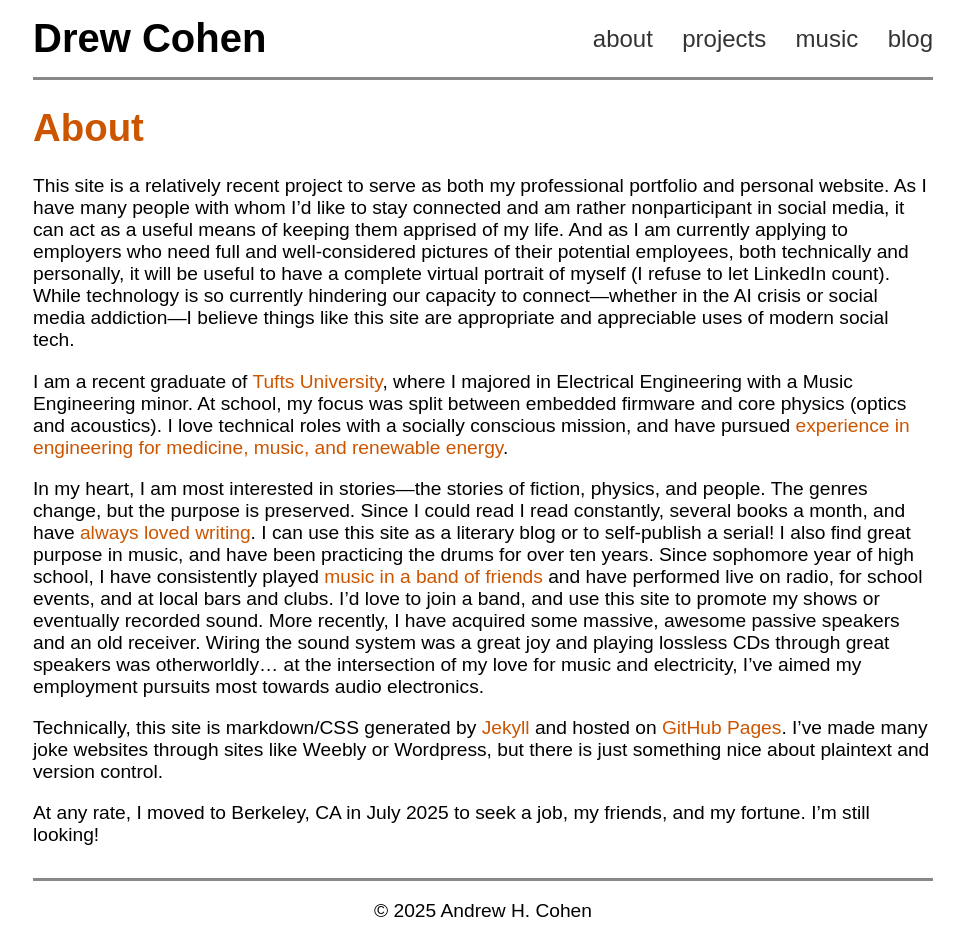
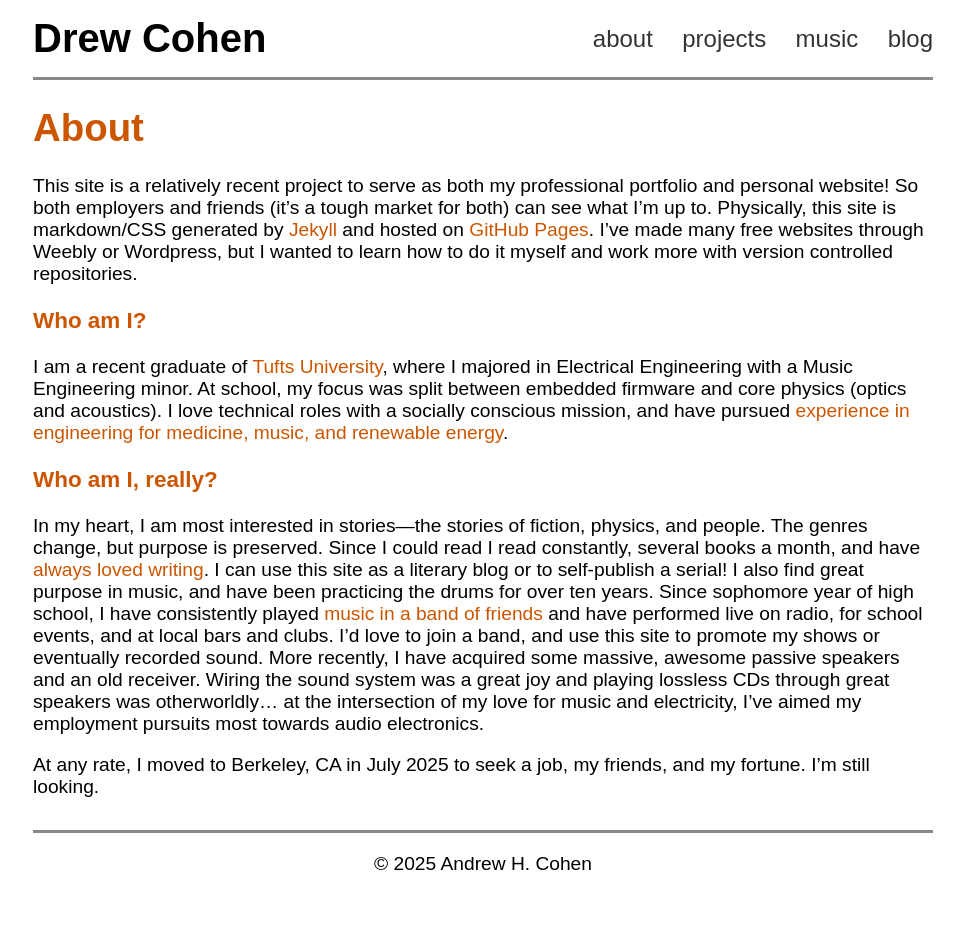
Before and after one commit to guanadrew/guanadrew.github.io, a Jekyll site: the page built from about.md, in a window 1280 px wide. Shown: the whole page, without its empty margins (157-1121 px from the left). Built offline with Jekyll 4.4.1, drawn with Linux system fonts in a browser that asks for light colours; after the commit the page ends 900 px from its top, so only the background shows below that.

Commit message:
Editing sections

```diff
--- a/about.md
+++ b/about.md
@@ -5,13 +5,17 @@ title: about
 
 # About
 
-This site is a relatively recent project to serve as both my professional portfolio and personal website. As I have many people with whom I'd like to stay connected and am rather nonparticipant in social media, it can act as a useful means of keeping them apprised of my life. And as I am currently applying to employers who need full and well-considered pictures of their potential employees, both technically and personally, it will be useful to have a complete virtual portrait of myself (I refuse to let LinkedIn count). While technology is so currently hindering our capacity to connect—whether in the AI crisis or social media addiction—I believe things like this site are appropriate and appreciable uses of modern social tech.
+This site is a relatively recent project to serve as both my professional portfolio and personal website! So both employers and friends (it's a tough market for both) can see what I'm up to. Physically, this site is markdown/CSS generated by [Jekyll](https://jekyllrb.com/){:target="_blank"} and hosted on [GitHub Pages](https://docs.github.com/en/pages){:target="_blank"}. I've made many free websites through Weebly or Wordpress, but I wanted to learn how to do it myself and work more with version controlled repositories.
+
+### Who am I?
 
 I am a recent graduate of [Tufts University](https://engineering.tufts.edu/ece){:target="_blank"}, where I majored in Electrical Engineering with a Music Engineering minor.
 At school, my focus was split between embedded firmware and core physics (optics and acoustics). I love technical roles with a socially conscious mission, and have pursued [experience in engineering for medicine, music, and renewable energy]({{site.resume}}){:target="_blank" rel="noopener noreferrer"}.
 
-In my heart, I am most interested in stories—the stories of fiction, physics, and people. The genres change, but the purpose is preserved. Since I could read I read constantly, several books a month, and have [always loved writing](https://dcohencreations.weebly.com/){:target="_blank"}. I can use this site as a literary blog or to self-publish a serial! I also find great purpose in music, and have been practicing the drums for over ten years. Since sophomore year of high school, I have consistently played [music in a band of friends](https://www.instagram.com/chowdaband/?hl=en){:target="_blank"} and have performed live on radio, for school events, and at local bars and clubs. I'd love to join a band, and use this site to promote my shows or eventually recorded sound. More recently, I have acquired some massive, awesome passive speakers and an old receiver. Wiring the sound system was a great joy and playing lossless CDs through great speakers was otherworldly... at the intersection of my love for music and electricity, I've aimed my employment pursuits most towards audio electronics.
+### Who am I, really?
 
-Technically, this site is markdown/CSS generated by [Jekyll](https://jekyllrb.com/){:target="_blank"} and hosted on [GitHub Pages](https://docs.github.com/en/pages){:target="_blank"}. I've made many joke websites through sites like Weebly or Wordpress, but there is just something nice about plaintext and version control.
+In my heart, I am most interested in stories—the stories of fiction, physics, and people. The genres change, but purpose is preserved. Since I could read I read constantly, several books a month, and have [always loved writing](https://dcohencreations.weebly.com/){:target="_blank"}. I can use this site as a literary blog or to self-publish a serial! I also find great purpose in music, and have been practicing the drums for over ten years. Since sophomore year of high school, I have consistently played [music in a band of friends](https://www.instagram.com/chowdaband/?hl=en){:target="_blank"} and have performed live on radio, for school events, and at local bars and clubs. I'd love to join a band, and use this site to promote my shows or eventually recorded sound. More recently, I have acquired some massive, awesome passive speakers and an old receiver. Wiring the sound system was a great joy and playing lossless CDs through great speakers was otherworldly... at the intersection of my love for music and electricity, I've aimed my employment pursuits most towards audio electronics.
 
-At any rate, I moved to Berkeley, CA in July 2025 to seek a job, my friends, and my fortune. I'm still looking!
+
+
+At any rate, I moved to Berkeley, CA in July 2025 to seek a job, my friends, and my fortune. I'm still looking.
```
Also changed, not shown: _posts/2025-09-17-testBlog.md (+1 -1 lines), index.md (+2 -0 lines).
